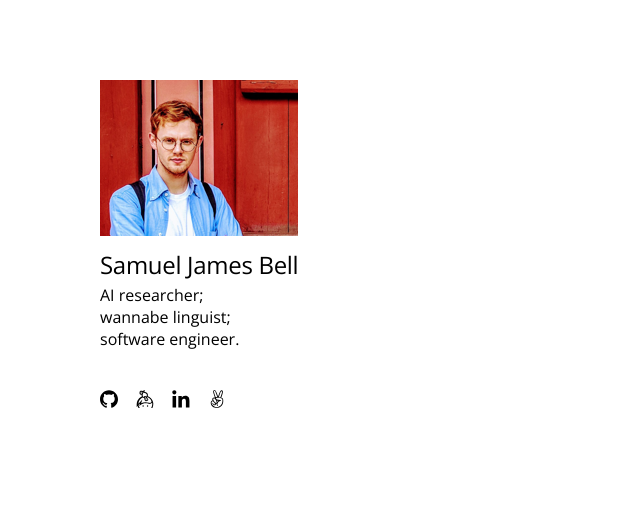
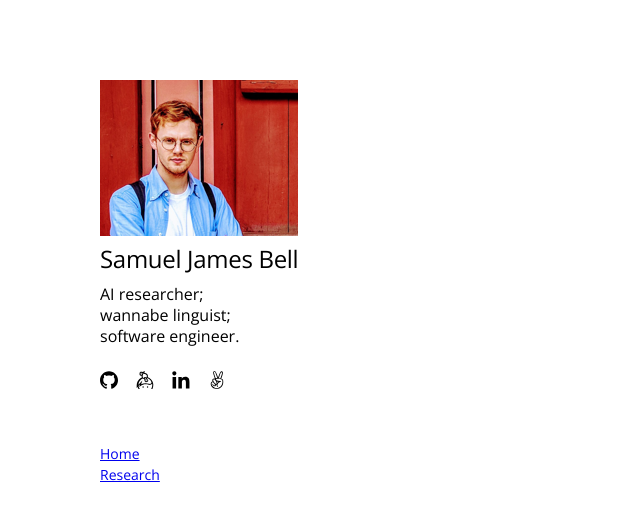
Before and after one commit to samueljamesbell/samueljamesbell.github.io, a Jekyll site: the page built from index.md, in a window 1280 px wide. Shown: the top 521 px of the page, without its empty margins (0-640 px from the left). Built offline with Jekyll 4.4.1, drawn with Linux system fonts in a browser that asks for light colours.

Commit message:
Add research interests

```diff
--- a/_config.yml
+++ b/_config.yml
@@ -5,3 +5,4 @@
 
 # Build settings
 markdown: kramdown
+permalink: pretty
--- a/_includes/column.html
+++ b/_includes/column.html
@@ -20,4 +20,9 @@
             <img src="../img/angellist.svg" />
         </a>
     </section>
+
+    <section class="links">
+        <a href="{% link index.md %}">Home</a><br />
+        <a href="{% link research.md %}">Research</a>
+    </section>
 </section>
--- a/_layouts/default.html
+++ b/_layouts/default.html
@@ -5,7 +5,17 @@
 
   <body>
 
-    {% include column.html %}
+    <section class="page">
+
+        <section class="left-column">
+            {% include column.html %}
+        </section>
+
+        <section class="right-column">
+            {{ content }}
+        </section>
+
+    </section>
 
   </body>
 
--- a/css/styles.css
+++ b/css/styles.css
@@ -4,13 +4,33 @@
     font-family: 'Open Sans';
     margin: 0;
     padding: 0;
+    font-size: 14px;
+    line-height: 21px;
+}
+
+.page {
+    padding-left: 100px;
+    padding-top: 80px;
+    width: 950px;
+}
+
+.left-column {
+    width: 199px;
+    float: left;
+    display: block;
+}
+
+.right-column {
+    float: left;
+    display: block;
+    width: 700px;
+    padding-top: 156px;
+    padding-left: 50px;
+    margin-bottom: 80px;
 }
 
 .about {
     display: block;
-    width: 199px;
-    padding-left: 100px;
-    padding-top: 80px;
 }
 
 h1 {
@@ -23,6 +43,26 @@
     height: 24px;
 }
 
+h2 {
+    font-size: 16px;
+    padding-top: 32px;
+    margin-bottom: 0px;
+    margin-top: 0px;
+}
+
+h3 {
+    font-size: 14px;
+    padding-top: 14px;
+    margin-bottom: 0px;
+    margin-top: 0px;
+}
+
+p {
+    margin-top: 0;
+    margin-bottom: 0;
+    line-height: 21px;
+}
+
 img {
     display: block;
 }
@@ -30,6 +70,7 @@
 .bio {
     margin-top: 0;
     display: block;
+    font-size: 16px;
 }
 
 .social {
@@ -44,3 +85,8 @@
     display: block;
     float: left;
 }
+
+.links {
+    padding-top: 24px;
+    margin-top: 48px;
+}
```
Also changed, not shown: research.md (added, +71 -0 lines), index.md (renamed from index.html), 1 other file.
